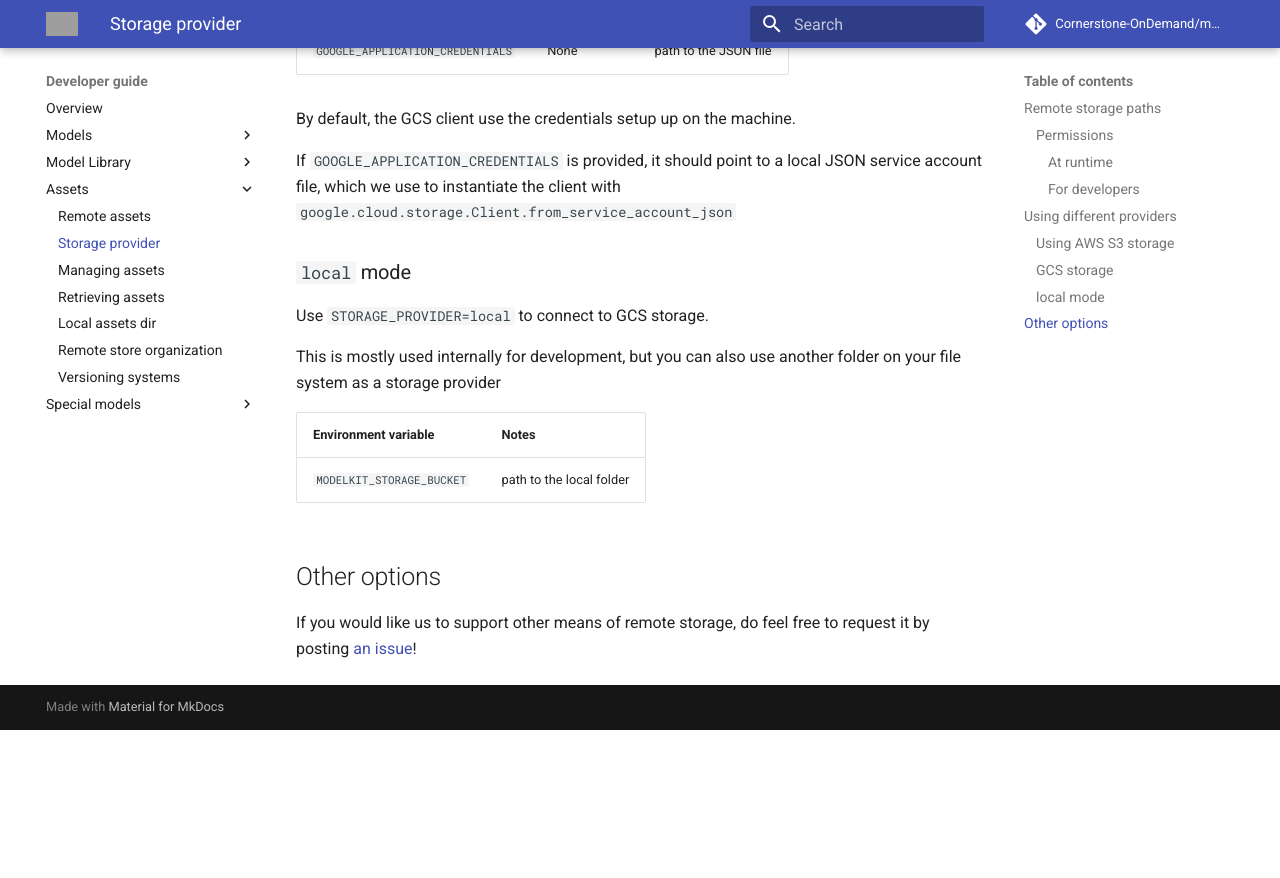
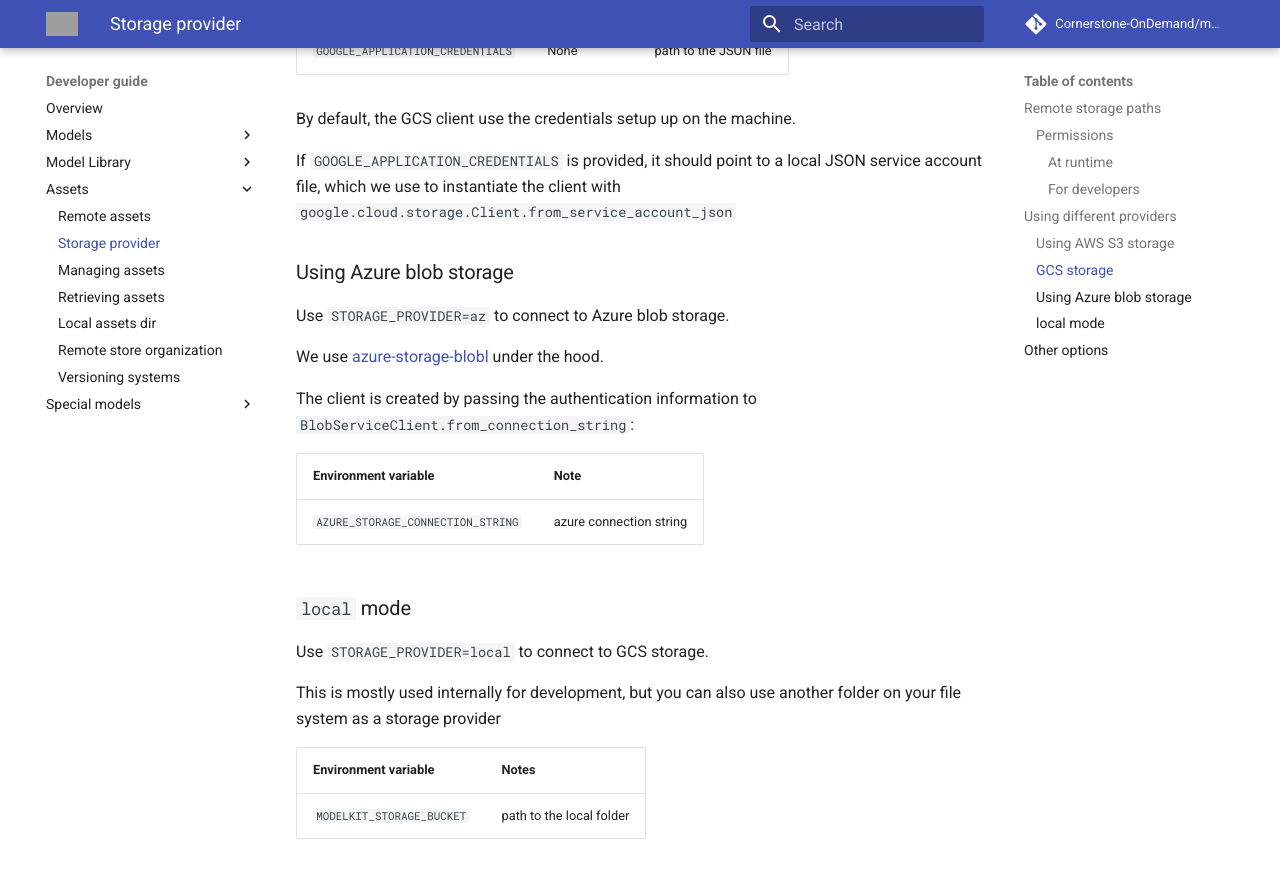
Before and after one commit to Cornerstone-OnDemand/modelkit, an MkDocs documentation site: the page built from docs/assets/storage_provider.md, in a window 1280 px wide and 900 px high, scrolled down 1966 px. Shown: the top 878 px of the window. Built offline with MkDocs 1.6.1 and Material for MkDocs 9.7.7, drawn with Linux system fonts in a browser that asks for light colours; comment, search, counter and statistics services are not loaded; before the commit the page ends 2696 px from its top, so only the background shows below that; grey boxes are pictures that could not be loaded.

Commit message:
docs: update docs with information on azure blob storage

```diff
--- a/docs/assets/storage_provider.md
+++ b/docs/assets/storage_provider.md
@@ -65,6 +65,18 @@ By default, the GCS client use the credentials setup up on the machine.
 
 If `GOOGLE_APPLICATION_CREDENTIALS` is provided, it should point to a local JSON service account file, which we use to instantiate the client with `google.cloud.storage.Client.from_service_account_json`
 
+### Using Azure blob storage
+
+Use `STORAGE_PROVIDER=az` to connect to Azure blob storage.
+
+We use [azure-storage-blobl](https://docs.microsoft.com/en-us/azure/storage/blobs/storage-quickstart-blobs-python) under the hood.
+
+The client is created by passing the authentication information to `BlobServiceClient.from_connection_string`:
+
+| Environment variable    | Note   |
+| ----------------------- | ----------------------- |
+| `AZURE_STORAGE_CONNECTION_STRING`     | azure connection string     |
+
 
 ### `local` mode
 
```
Also changed, not shown: docs/assets/environment.md (+1 -1 lines), docs/assets/store_organization.md (+1 -1 lines), docs/configuration.md (+1 -0 lines).
